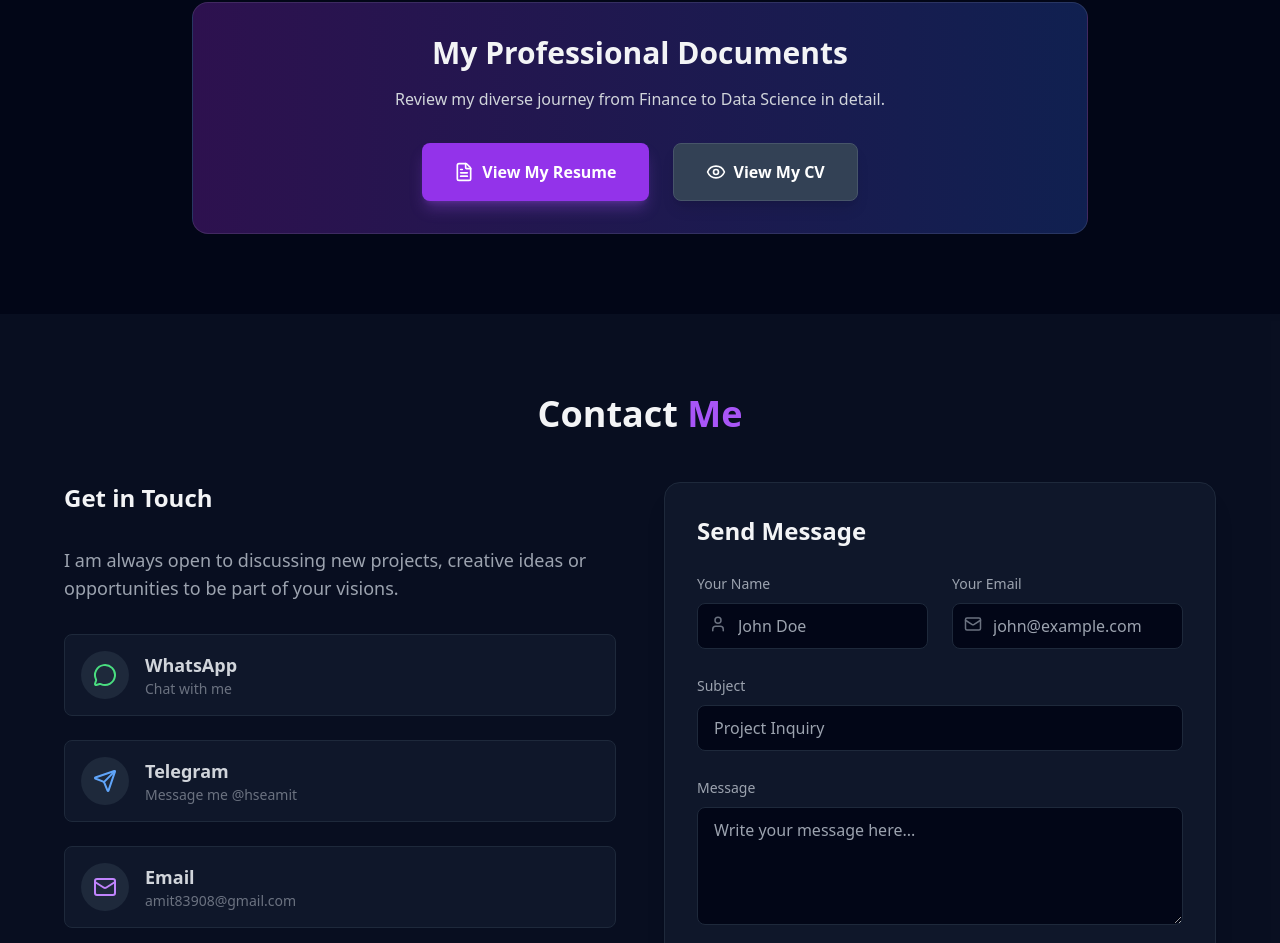
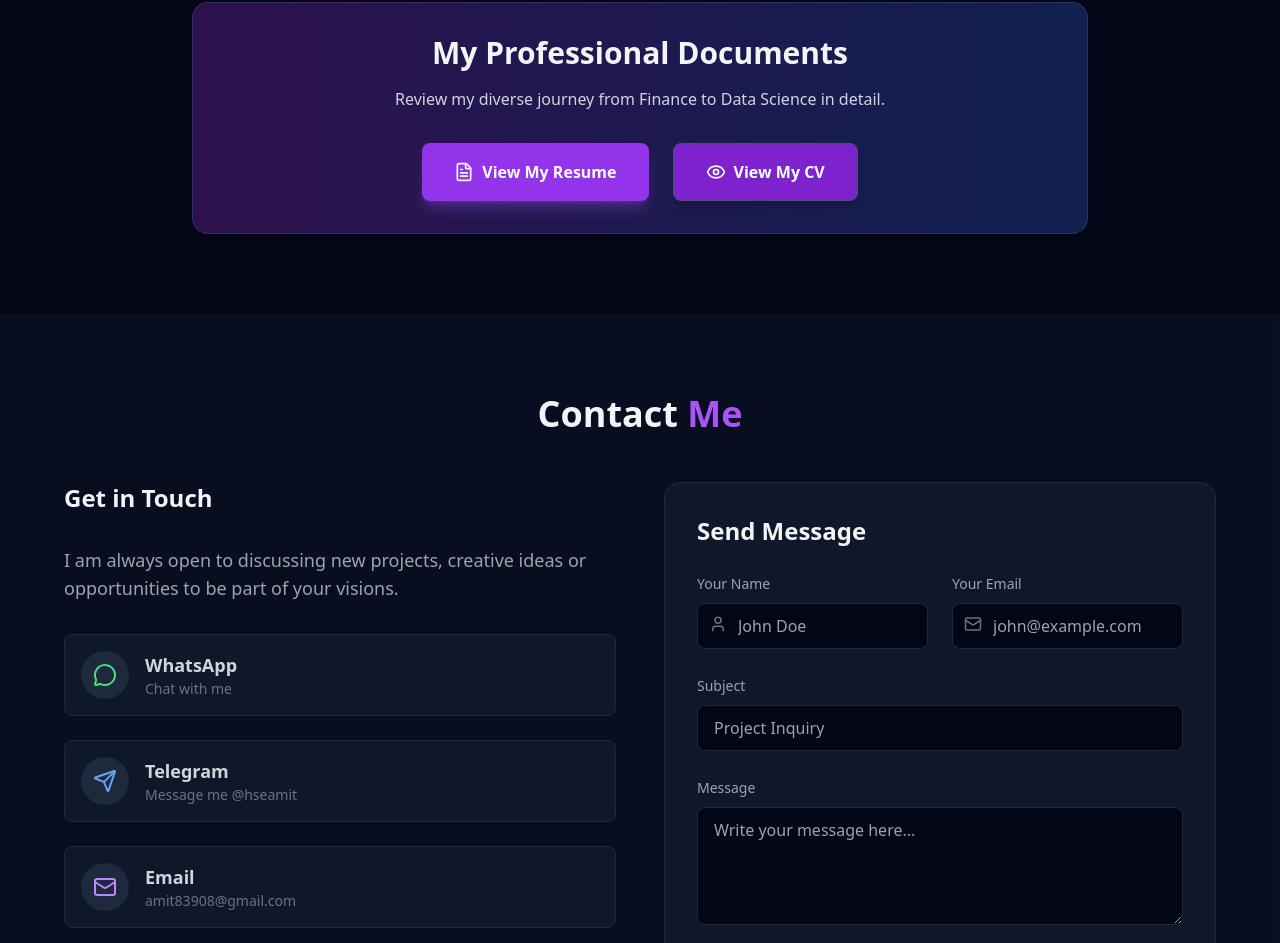
Before and after one commit to amitraj8/my-portfolio, a React (Create React App) app: page / in a window 1280 px wide. Shown: the part 3744-4687 px from the top of the page. Built offline with nearby package versions, Linux system fonts and the light colour scheme.

Commit message:
Updated button

```diff
--- a/src/App.js
+++ b/src/App.js
@@ -538,7 +538,7 @@ export default function App() {
                 href={PUBLIC_URL + "/cv.pdf"}
                 target="_blank"
                 rel="noreferrer"
-                className="inline-flex items-center justify-center gap-2 px-8 py-4 bg-slate-700 hover:bg-purple-600 text-white rounded-lg font-bold shadow-lg transition-all transform hover:-translate-y-1 border border-slate-600"
+                className="inline-flex items-center justify-center gap-2 px-8 py-4 bg-purple-700 hover:bg-purple-600 text-white rounded-lg font-bold shadow-lg transition-all transform hover:-translate-y-1 border border-slate-600"
               >
                 <Eye size={20} /> View My CV
               </a>
```
